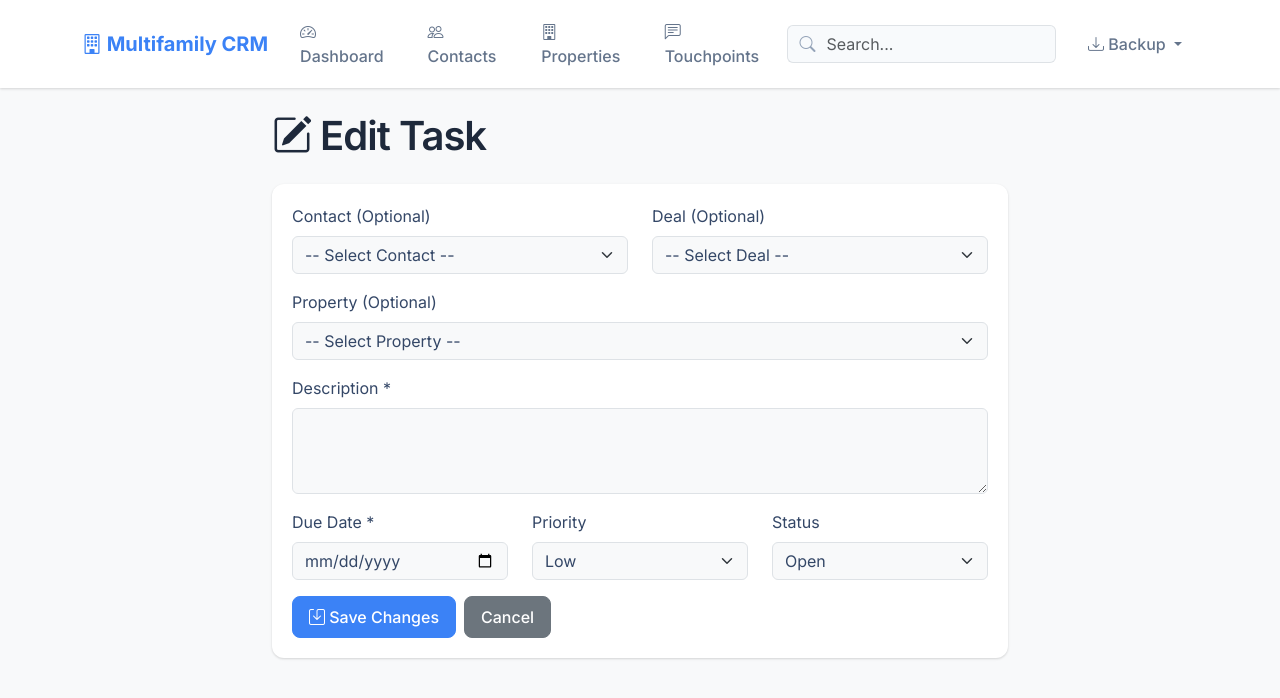
After one commit to apizzleton/crm, a Flask app: template crm/templates/tasks/edit.html in a window 1280 px wide. The commit adds this page. Shown: the top 698 px of the page. Run offline with Flask 3, Linux system fonts and the light colour scheme; the template is opened without the code that fills it, so the values that code supplies are empty; parts of the project's set-up code (start-up, migrations or seed data) failed here and were passed over.

Commit message:
Add task filtering (Snoozed/Done), clickable task edit, and link properties to tasks

```diff
--- a/crm/models.py
+++ b/crm/models.py
@@ -200,6 +200,7 @@ class Task(db.Model):
     priority = db.Column(db.String(20), default=TaskPriority.MEDIUM.value)
     deal_id = db.Column(db.Integer, db.ForeignKey('deals.id'))
     contact_id = db.Column(db.Integer, db.ForeignKey('contacts.id'))
+    property_id = db.Column(db.Integer, db.ForeignKey('properties.id'))
     completed_at = db.Column(db.DateTime)
     created_at = db.Column(db.DateTime, default=datetime.utcnow)
     updated_at = db.Column(db.DateTime, default=datetime.utcnow, onupdate=datetime.utcnow)
@@ -207,6 +208,7 @@ class Task(db.Model):
     # Relationships
     deal = db.relationship('Deal', back_populates='tasks')
     contact = db.relationship('Contact', back_populates='tasks')
+    property = db.relationship('Property')
 
     def __repr__(self):
         return f'<Task {self.description[:50]}>'
--- /dev/null
+++ b/crm/templates/tasks/edit.html
@@ -0,0 +1,92 @@
+{% extends "base.html" %}
+
+{% block title %}Edit Task - Multifamily CRM{% endblock %}
+
+{% block content %}
+<div class="row">
+    <div class="col-md-8 offset-md-2">
+        <h1 class="mb-4"><i class="bi bi-pencil-square"></i> Edit Task</h1>
+
+        <div class="card">
+            <div class="card-body">
+                <form method="POST" action="{{ url_for('tasks.edit', task_id=task.id) }}">
+                    <div class="row">
+                        <div class="col-md-6 mb-3">
+                            <label class="form-label">Contact (Optional)</label>
+                            <select name="contact_id" class="form-select">
+                                <option value="">-- Select Contact --</option>
+                                {% for contact in contacts %}
+                                <option value="{{ contact.id }}" {% if task.contact_id == contact.id %}selected{% endif %}>
+                                    {{ contact.name }}
+                                </option>
+                                {% endfor %}
+                            </select>
+                        </div>
+
+                        <div class="col-md-6 mb-3">
+                            <label class="form-label">Deal (Optional)</label>
+                            <select name="deal_id" class="form-select">
+                                <option value="">-- Select Deal --</option>
+                                {% for deal in deals %}
+                                <option value="{{ deal.id }}" {% if task.deal_id == deal.id %}selected{% endif %}>
+                                    {{ deal.deal_name }}
+                                </option>
+                                {% endfor %}
+                            </select>
+                        </div>
+                    </div>
+
+                    <div class="mb-3">
+                        <label class="form-label">Property (Optional)</label>
+                        <select name="property_id" class="form-select">
+                            <option value="">-- Select Property --</option>
+                            {% for prop in properties %}
+                            <option value="{{ prop.id }}" {% if task.property_id == prop.id %}selected{% endif %}>
+                                {{ prop.name or prop.address }}
+                            </option>
+                            {% endfor %}
+                        </select>
+                    </div>
+
+                    <div class="mb-3">
+                        <label class="form-label">Description *</label>
+                        <textarea name="description" class="form-control" rows="3" required>{{ task.description }}</textarea>
+                    </div>
+
+                    <div class="row">
+                        <div class="col-md-4 mb-3">
+                            <label class="form-label">Due Date *</label>
+                            <input type="date" name="due_date" class="form-control" value="{{ task.due_date.strftime('%Y-%m-%d') }}" required>
+                        </div>
+
+                        <div class="col-md-4 mb-3">
+                            <label class="form-label">Priority</label>
+                            <select name="priority" class="form-select">
+                                <option value="Low" {% if task.priority == 'Low' %}selected{% endif %}>Low</option>
+                                <option value="Medium" {% if task.priority == 'Medium' %}selected{% endif %}>Medium</option>
+                                <option value="High" {% if task.priority == 'High' %}selected{% endif %}>High</option>
+                            </select>
+                        </div>
+
+                        <div class="col-md-4 mb-3">
+                            <label class="form-label">Status</label>
+                            <select name="status" class="form-select">
+                                <option value="Open" {% if task.status == 'Open' %}selected{% endif %}>Open</option>
+                                <option value="Snoozed" {% if task.status == 'Snoozed' %}selected{% endif %}>Snoozed</option>
+                                <option value="Done" {% if task.status == 'Done' %}selected{% endif %}>Done</option>
+                            </select>
+                        </div>
+                    </div>
+
+                    <div class="d-flex gap-2">
+                        <button type="submit" class="btn btn-primary">
+                            <i class="bi bi-save"></i> Save Changes
+                        </button>
+                        <a href="{{ url_for('dashboard.index') }}" class="btn btn-secondary">Cancel</a>
+                    </div>
+                </form>
+            </div>
+        </div>
+    </div>
+</div>
+{% endblock %}
```
Also changed, not shown: crm/db.py (+24 -0 lines), crm/routes/dashboard.py (+16 -7 lines), crm/routes/tasks.py (+61 -11 lines), crm/templates/dashboard.html (+68 -13 lines), crm/templates/tasks/create.html (+15 -1 lines).
